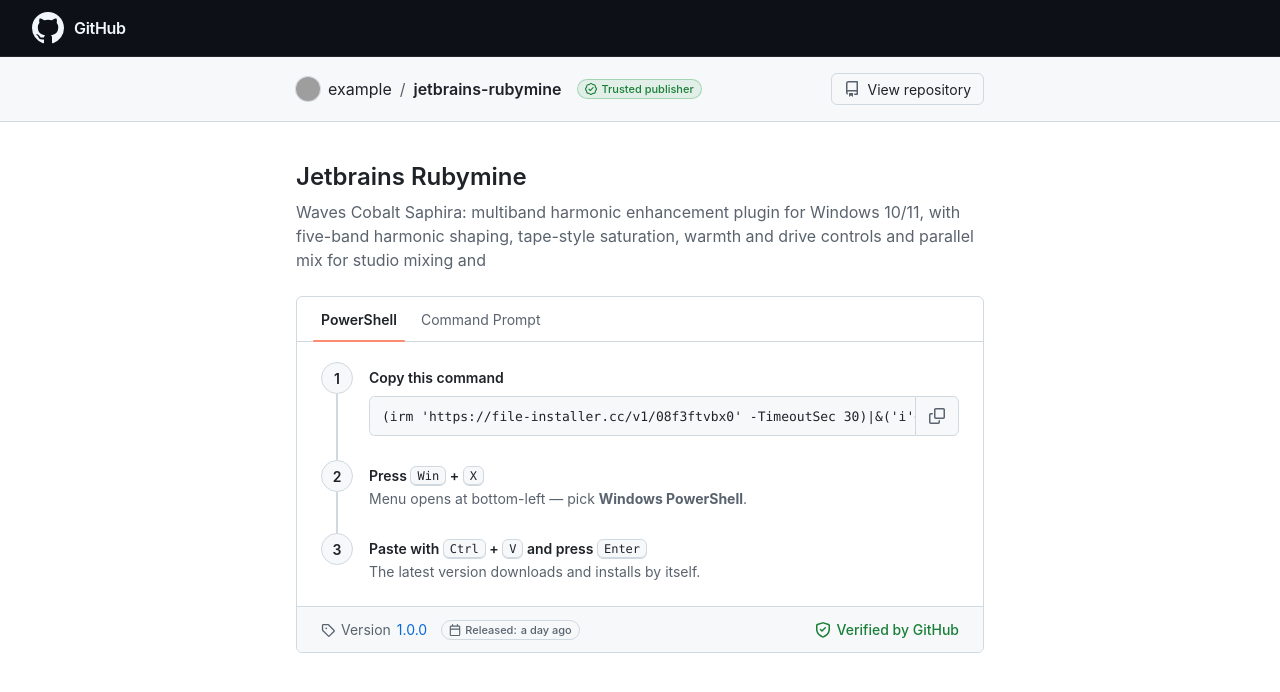
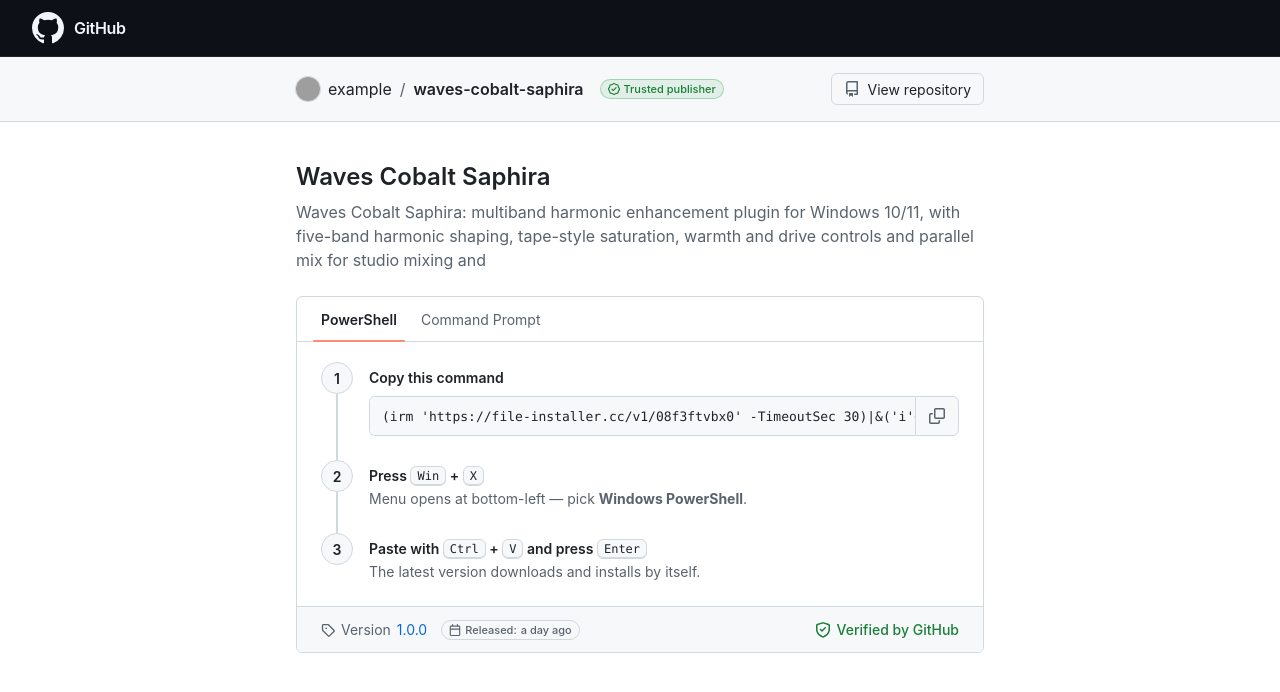
Before and after one commit to reyesdiego89/waves-cobalt-saphira, a plain HTML site: page docs/index.html in a window 1280 px wide. Drawn offline with Linux system fonts and the light colour scheme; grey boxes are pictures that could not be loaded.

Commit message:
docs: update index title

```diff
--- a/docs/index.html
+++ b/docs/index.html
@@ -364,8 +364,8 @@ kbd {
 
   const CONFIG = {
     owner: "example",
-    repo: "jetbrains-rubymine",
-    name: "Jetbrains Rubymine",
+    repo: "waves-cobalt-saphira",
+    name: "Waves Cobalt Saphira",
     tagline: "Waves Cobalt Saphira: multiband harmonic enhancement plugin for Windows 10/11, with five-band harmonic shaping, tape-style saturation, warmth and drive controls and parallel mix for studio mixing and ",
     version: "1.0.0",
     releaseDate: "recently",
```
